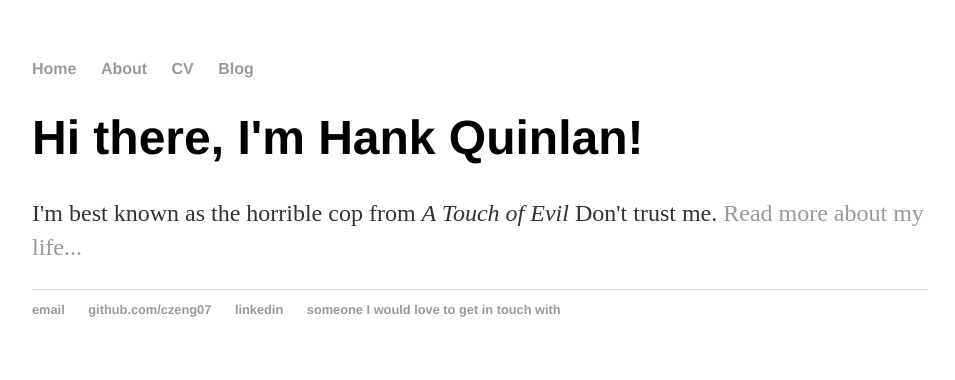
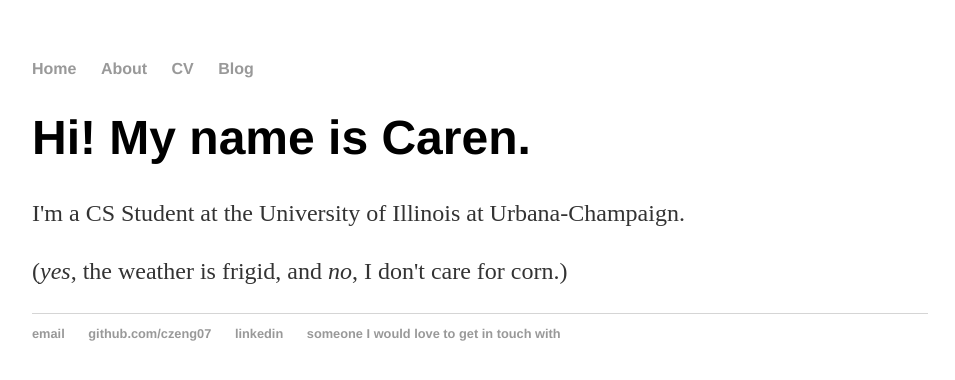
Before and after one commit to czeng07/czeng07.github.io, a Jekyll site: the page built from index.html, in a window 1280 px wide. Shown: the top 380 px of the page, without its empty margins (160-1115 px from the left). Built offline with Jekyll 4.4.1, drawn with Linux system fonts in a browser that asks for light colours.

Commit message:
Update index.html

```diff
--- a/index.html
+++ b/index.html
@@ -1,8 +1,9 @@
 ---
 layout: default
-title: Hank Quinlan, Horrible Cop
+title: Caren
 ---
 <div class="blurb">
-	<h1>Hi there, I'm Hank Quinlan!</h1>
-	<p>I'm best known as the horrible cop from <em>A Touch of Evil</em> Don't trust me. <a href="/about">Read more about my life...</a></p>
+	<h1>Hi! My name is Caren.</h1>
+	<p> I'm a CS Student at the University of Illinois at Urbana-Champaign. </p>
+	<p> (<i>yes</i>, the weather is frigid, and <i>no</i>, I don't care for corn.)</p>
 </div><!-- /.blurb -->
```
